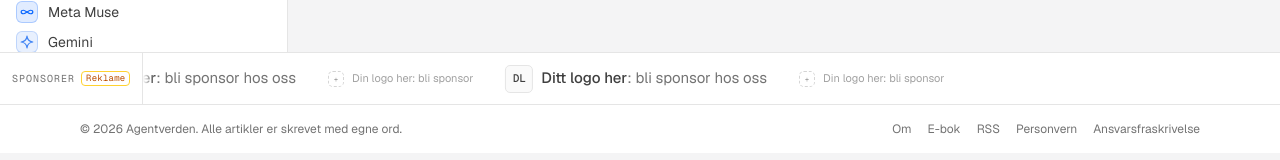
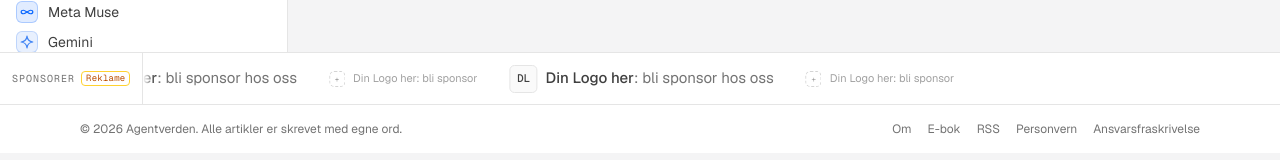
Before and after one commit to Lise-KI/agentverden, a Next.js app: page /sponsor in a window 1280 px wide. Shown: the part 696-856 px from the top of the page. Built offline with nearby package versions, Linux system fonts and the light colour scheme.

Commit message:
Rett skrivefeil: Ditt logo -> Din Logo (sponsorbar)

```diff
--- a/src/components/SponsorBar.tsx
+++ b/src/components/SponsorBar.tsx
@@ -76,7 +76,7 @@ function SponsorSet({
         <span className="inline-flex size-4 shrink-0 items-center justify-center rounded-[5px] border border-dashed border-neutral-300 text-[8px] text-neutral-400">
           +
         </span>
-        <span>Din logo her: bli sponsor</span>
+        <span>Din Logo her: bli sponsor</span>
       </Link>
     </div>
   );
--- a/src/data/sponsors.ts
+++ b/src/data/sponsors.ts
@@ -7,5 +7,5 @@ export type Sponsor = {
 
 // Plassholder-sponsorer for lokal prototype — ingen reelle avtaler ennå.
 export const sponsors: Sponsor[] = [
-  { initials: "DL", name: "Ditt logo her", pitch: "bli sponsor hos oss", href: "/sponsor" },
+  { initials: "DL", name: "Din Logo her", pitch: "bli sponsor hos oss", href: "/sponsor" },
 ];
```
